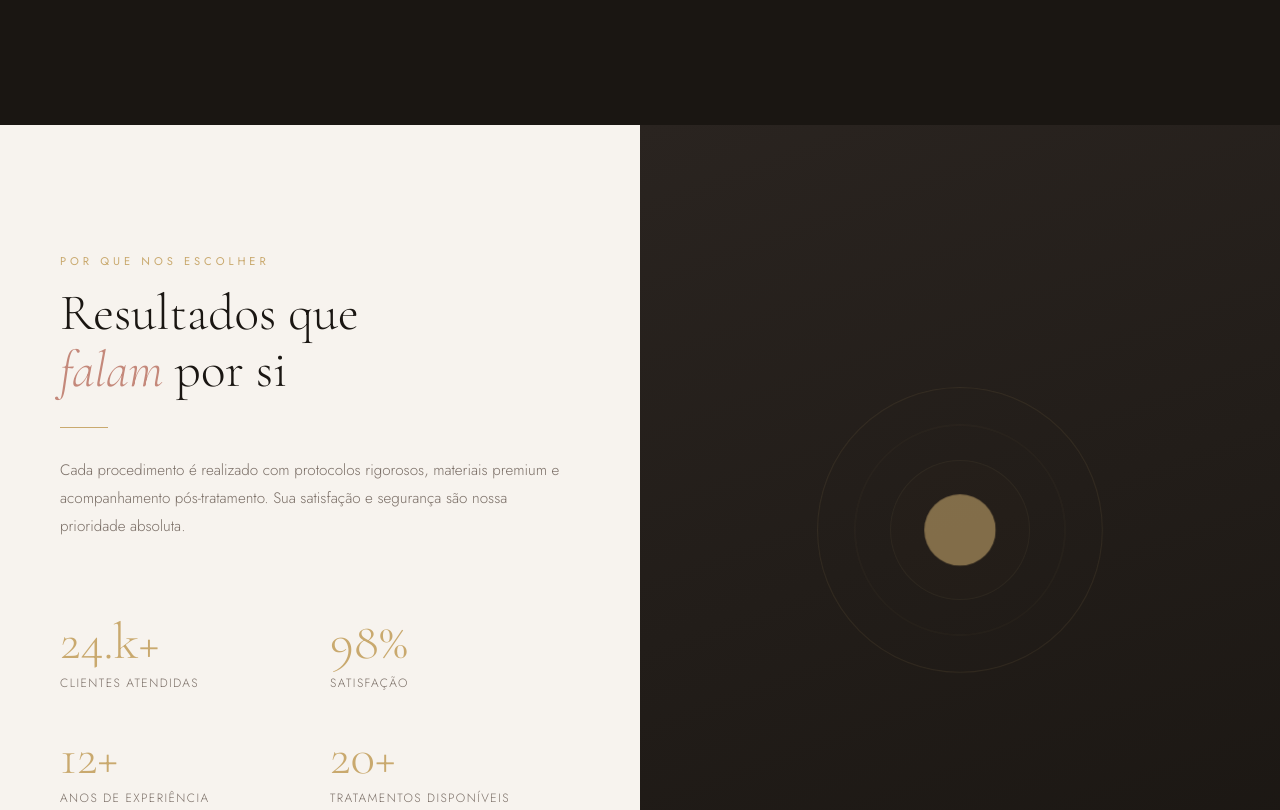
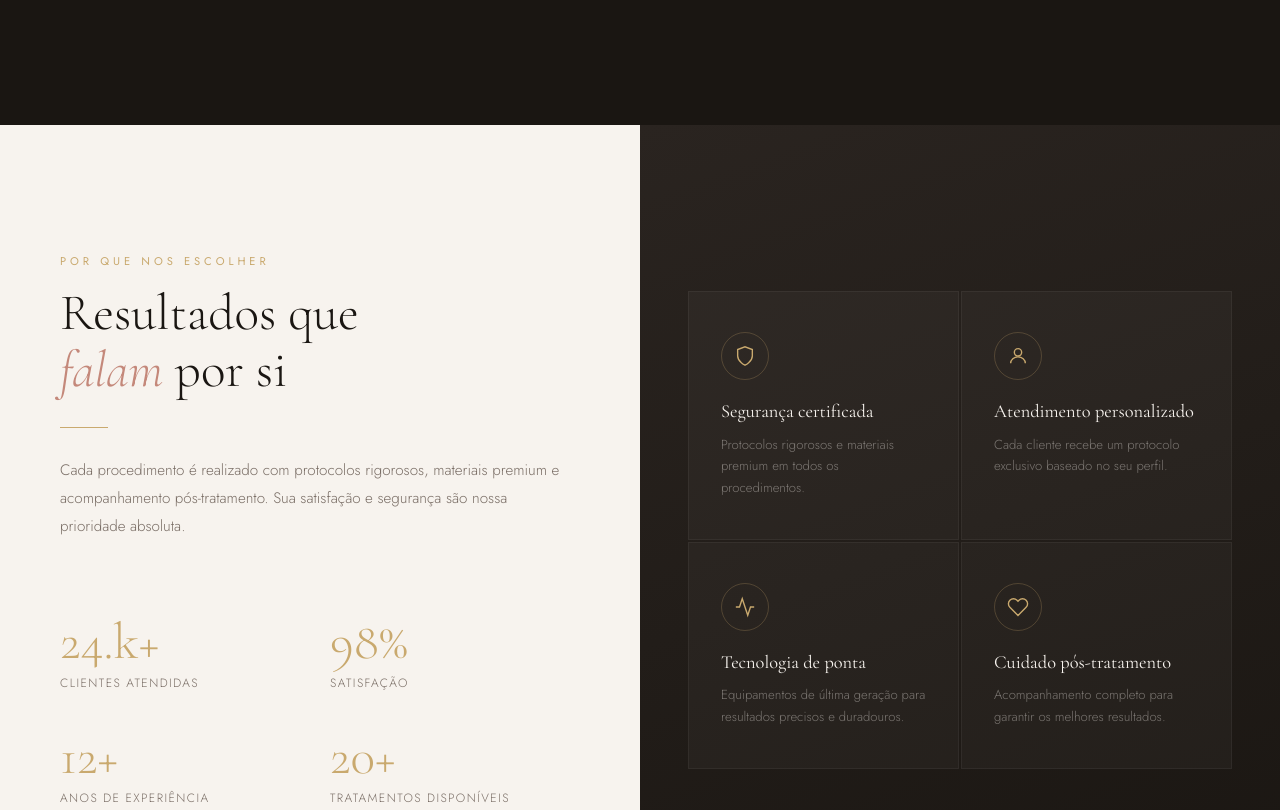
Before and after one commit to AndreyrbSilva/lumiere-estetica, a plain HTML site: page index.html in a window 1280 px wide. Shown: the part 2788-3598 px from the top of the page. Drawn offline with nearby package versions, Linux system fonts and the light colour scheme.

Commit message:
fix: results visual and hero mobile layout

```diff
--- a/index.html
+++ b/index.html
@@ -176,12 +176,34 @@
       </div>
     </div>
     <div class="results-visual">
-      <div class="results-visual-inner">
-        <div class="results-circles">
-          <div class="rc"></div>
-          <div class="rc"></div>
-          <div class="rc"></div>
-          <div class="rc"></div>
+      <div class="differentials-grid">
+        <div class="diff-item">
+          <div class="diff-icon">
+            <svg width="22" height="22" viewBox="0 0 24 24" fill="none" stroke="#C9A96E" stroke-width="1.5"><path d="M12 22s8-4 8-10V5l-8-3-8 3v7c0 6 8 10 8 10z"/></svg>
+          </div>
+          <h4 class="diff-title">Segurança certificada</h4>
+          <p class="diff-desc">Protocolos rigorosos e materiais premium em todos os procedimentos.</p>
+        </div>
+        <div class="diff-item">
+          <div class="diff-icon">
+            <svg width="22" height="22" viewBox="0 0 24 24" fill="none" stroke="#C9A96E" stroke-width="1.5"><circle cx="12" cy="8" r="4"/><path d="M4 20c0-4 3.6-7 8-7s8 3 8 7"/></svg>
+          </div>
+          <h4 class="diff-title">Atendimento personalizado</h4>
+          <p class="diff-desc">Cada cliente recebe um protocolo exclusivo baseado no seu perfil.</p>
+        </div>
+        <div class="diff-item">
+          <div class="diff-icon">
+            <svg width="22" height="22" viewBox="0 0 24 24" fill="none" stroke="#C9A96E" stroke-width="1.5"><polyline points="22 12 18 12 15 21 9 3 6 12 2 12"/></svg>
+          </div>
+          <h4 class="diff-title">Tecnologia de ponta</h4>
+          <p class="diff-desc">Equipamentos de última geração para resultados precisos e duradouros.</p>
+        </div>
+        <div class="diff-item">
+          <div class="diff-icon">
+            <svg width="22" height="22" viewBox="0 0 24 24" fill="none" stroke="#C9A96E" stroke-width="1.5"><path d="M20.84 4.61a5.5 5.5 0 00-7.78 0L12 5.67l-1.06-1.06a5.5 5.5 0 00-7.78 7.78l1.06 1.06L12 21.23l7.78-7.78 1.06-1.06a5.5 5.5 0 000-7.78z"/></svg>
+          </div>
+          <h4 class="diff-title">Cuidado pós-tratamento</h4>
+          <p class="diff-desc">Acompanhamento completo para garantir os melhores resultados.</p>
         </div>
       </div>
     </div>
--- a/style.css
+++ b/style.css
@@ -479,31 +479,44 @@
       position: relative;
       overflow: hidden;
       min-height: 500px;
+      display: flex;
+      align-items: center;
+      justify-content: center;
+      padding: 60px 48px;
     }
-    .results-visual-inner {
-      position: absolute;
-      inset: 0;
+    .differentials-grid {
+      display: grid;
+      grid-template-columns: 1fr 1fr;
+      gap: 2px;
+      width: 100%;
+    }
+    .diff-item {
+      background: rgba(255,255,255,0.03);
+      border: 1px solid rgba(255,255,255,0.05);
+      padding: 40px 32px;
+      transition: background 0.3s;
+    }
+    .diff-item:hover { background: rgba(201,169,110,0.06); }
+    .diff-icon {
+      width: 48px; height: 48px;
+      border: 1px solid rgba(201,169,110,0.25);
+      border-radius: 50%;
       display: flex; align-items: center; justify-content: center;
+      margin-bottom: 20px;
     }
-    .results-circles {
-      position: relative;
-      width: 280px; height: 280px;
+    .diff-title {
+      font-family: 'Cormorant Garamond', serif;
+      font-size: 1.15rem;
+      font-weight: 400;
+      color: var(--cream);
+      margin-bottom: 10px;
+      line-height: 1.3;
     }
-    .rc {
-      position: absolute;
-      border-radius: 50%;
-      border: 1px solid rgba(201,169,110,0.2);
-      top: 50%; left: 50%;
-      transform: translate(-50%, -50%);
-      animation: pulse 3s ease-in-out infinite;
-    }
-    .rc:nth-child(1) { width: 100%; height: 100%; animation-delay: 0s; }
-    .rc:nth-child(2) { width: 75%; height: 75%; animation-delay: 0.5s; }
-    .rc:nth-child(3) { width: 50%; height: 50%; animation-delay: 1s; background: rgba(201,169,110,0.05); }
-    .rc:nth-child(4) { width: 25%; height: 25%; background: var(--gold); opacity: 0.6; }
-    @keyframes pulse {
-      0%, 100% { opacity: 0.3; transform: translate(-50%, -50%) scale(1); }
-      50% { opacity: 0.7; transform: translate(-50%, -50%) scale(1.03); }
+    .diff-desc {
+      font-size: 0.82rem;
+      font-weight: 300;
+      color: rgba(247,243,238,0.4);
+      line-height: 1.65;
     }
 
     /* ── TESTIMONIALS ── */
@@ -739,7 +752,10 @@
       nav.scrolled { padding: 16px 28px; }
       .nav-links, .nav-cta { display: none; }
       #hero { grid-template-columns: 1fr; padding: 100px 28px 60px; min-height: auto; }
-      .hero-image { height: 50vw; min-height: 280px; padding-top: 0; }
+      .hero-image { height: auto; min-height: 0; padding-top: 40px; padding-bottom: 40px; }
+      .hero-img-frame { max-width: 280px; margin: 0 auto; }
+      .hero-img-tag { bottom: -12px; left: -12px; padding: 12px 16px; }
+      .hero-img-tag p { font-size: 1.4rem; }
       .hero-bg-line { display: none; }
       #about { grid-template-columns: 1fr; gap: 60px; padding: 60px 28px; }
       #services { padding: 60px 28px; }
@@ -757,4 +773,6 @@
       section { padding: 60px 28px; }
       .location-grid { grid-template-columns: 1fr !important; }
       .location-grid iframe { min-height: 300px !important; }
+      .differentials-grid { grid-template-columns: 1fr; }
+      .results-visual { min-height: auto; padding: 40px 28px; }
     }
```
